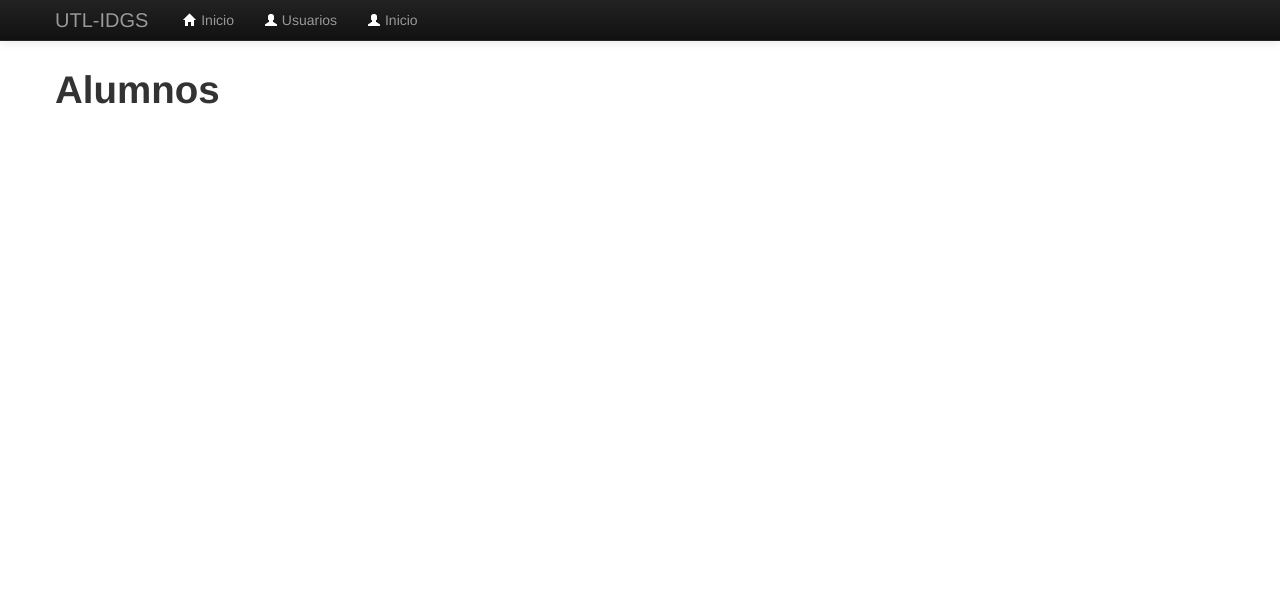
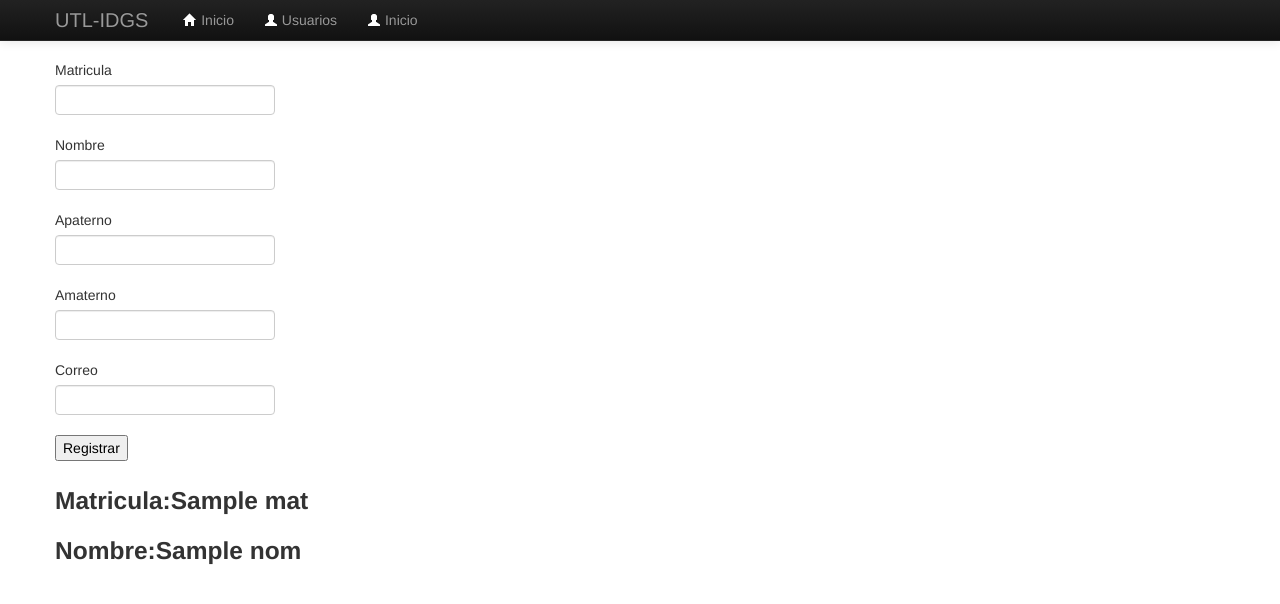
Before and after one commit to IDGS-802-20002180/IDGS802-Flask2, a Flask app: template templates/Alumnos.html in a window 1280 px wide. Shown: the top 604 px of the page. Run offline with Flask 2, Linux system fonts and the light colour scheme; the template is opened without the code that fills it: values that come from a table or form of the project are taken from there, most other values are stand-ins (such as "Sample title", 1, 10 or a date in 2020); some libraries are stand-ins or nearby versions.

Commit message:
COMMIT del dia 18/02/2023

```diff
--- a/app.py
+++ b/app.py
@@ -1,8 +1,9 @@
-
 from flask import Flask, render_template
 from flask import request
+from collections import Counter
 
 import forms
+import DatosEstadis
 app=Flask(__name__)
 
 @app.route("/formulario2",methods=["GET"])
@@ -14,17 +15,57 @@ def Alumno():
     #aqui instanciamos la clase
     #atravez de un objeto le pasamos los datos
     alum_form=forms.UserForm(request.form)
-    alum_form=forms.matricula.data
-    alum_form=forms.nombre.data
-    alum_form=forms.apaterno.data
-    alum_form=forms.amaterno.data
-    alum_form=forms.email.data
+    mat=''
+    nom=''
+    if request.method=="POST":
 
-    return render_template("Alumnos.html",alum_form)
+        mat=alum_form.matricula.data
+        nom=alum_form.nombre.data
+        #alum_form.apaterno.data
+        #alum_form.amaterno.data
+        #alum_form.email.data
 
 
+    return render_template("Alumnos.html",form=alum_form,mat=mat,nom=nom)
 
+@app.route("/DatosEstadisticos",methods=["GET","POST"])
+def DatosEstadisticos():
+    DE=DatosEstadis.DatosEstadisticos(request.form)
+    btn = request.form.get("button")
+    if request.method=="POST":
 
+        if btn == 'Imprimir':
+            return render_template('DatosEstadisticos.html',form=DE)
+        if btn == 'Calcular':
+             numeros = request.form.getlist("numeros")
+             numerosEnteros=0
+             valorMaximo = 0
+             valorMinimo = 0
+             promedio=0
+             repite=""
+             contador={}
+             for x in numeros:
+                valorMaximo=max(numeros)
+                valorMinimo=min(numeros)
+
+             for i in range(len(numeros)):
+                numerosEnteros = list(map(int, numeros))
+                #print(numerosEnteros)
+                promedio=sum(numerosEnteros)/len(numerosEnteros)
+
+             for y in numeros:
+                if y in contador:
+                    contador[y] += 1
+                else:
+                    contador[y] = 1
+
+             for y, cantidad in contador.items():
+                 if cantidad > 1:
+                     repite+="El número {} se repite {} veces.<br>".format(y, cantidad)
+                     print(repite)
+             return render_template("respuesta.html",form=DE,valorMaximo=valorMaximo,valorMinimo=valorMinimo,promedio=promedio,contador=contador,repite=repite)
+
+    return render_template("DatosEstadisticos.html",form=DE)
 
 if __name__ == "__main__":
     app.run(debug=True, port=3000)
--- a/forms.py
+++ b/forms.py
@@ -1,12 +1,15 @@
 from wtforms import Form
 from flask_wtf import FlaskForm
 from wtforms import StringField, SubmitField, FieldList, FormField,\
-SelectField, RadioField,EmailField
+SelectField, RadioField
+from wtforms.fields import EmailField,TextAreaField
+from wtforms import validators
 
 class UserForm(Form):
 
-    matricula=StringField('Matricula')
+
+    matricula=StringField('Matricula',[validators.DataRequired(message='La Matricula es Requerida')])
     nombre=StringField('Nombre')
     apaterno=StringField('Apaterno')
     amaterno=StringField('Amaterno')
-    email=EmailField('')
+    email=EmailField('Correo')
--- a/templates/Alumnos.html
+++ b/templates/Alumnos.html
@@ -2,5 +2,22 @@
 {% extends "layout.html" %}
     {%block content%}
 
-        <h1>Alumnos</h1>
+        <div class="col-xs-6">
+            {%from "_macros.html" import render_field%}
+            <form action="" method="POST">
+            <div class="from-group">
+                {{render_field(form.matricula)}}
+            </div>
+            {{render_field(form.nombre)}}
+            {{render_field(form.apaterno)}}
+            {{render_field(form.amaterno)}}
+            {{render_field(form.email)}}
+
+            <input type="submit" value="Registrar">
+        </form>
+        </div>
+        <div class="col-xs-6">
+            <h3>Matricula:{{mat}}</h3>
+            <h3>Nombre:{{nom}}</h3>
+        </div>
     {%endblock%}
--- a/templates/_macros.html
+++ b/templates/_macros.html
@@ -8,3 +8,12 @@
 </div>
 
 {%endmacro%}
+
+{% macro render_field(field) %}
+<div class="control-group">
+    <div class="controls">
+        {{field.label}}
+        {{field(**kwargs)|safe}}
+    </div>
+</div>
+{%endmacro%}
```
Also changed, not shown: DatosEstadis.py (added, +8 -0 lines), templates/DatosEstadisticos.html (added, +27 -0 lines), templates/respuesta.html (added, +10 -0 lines).
